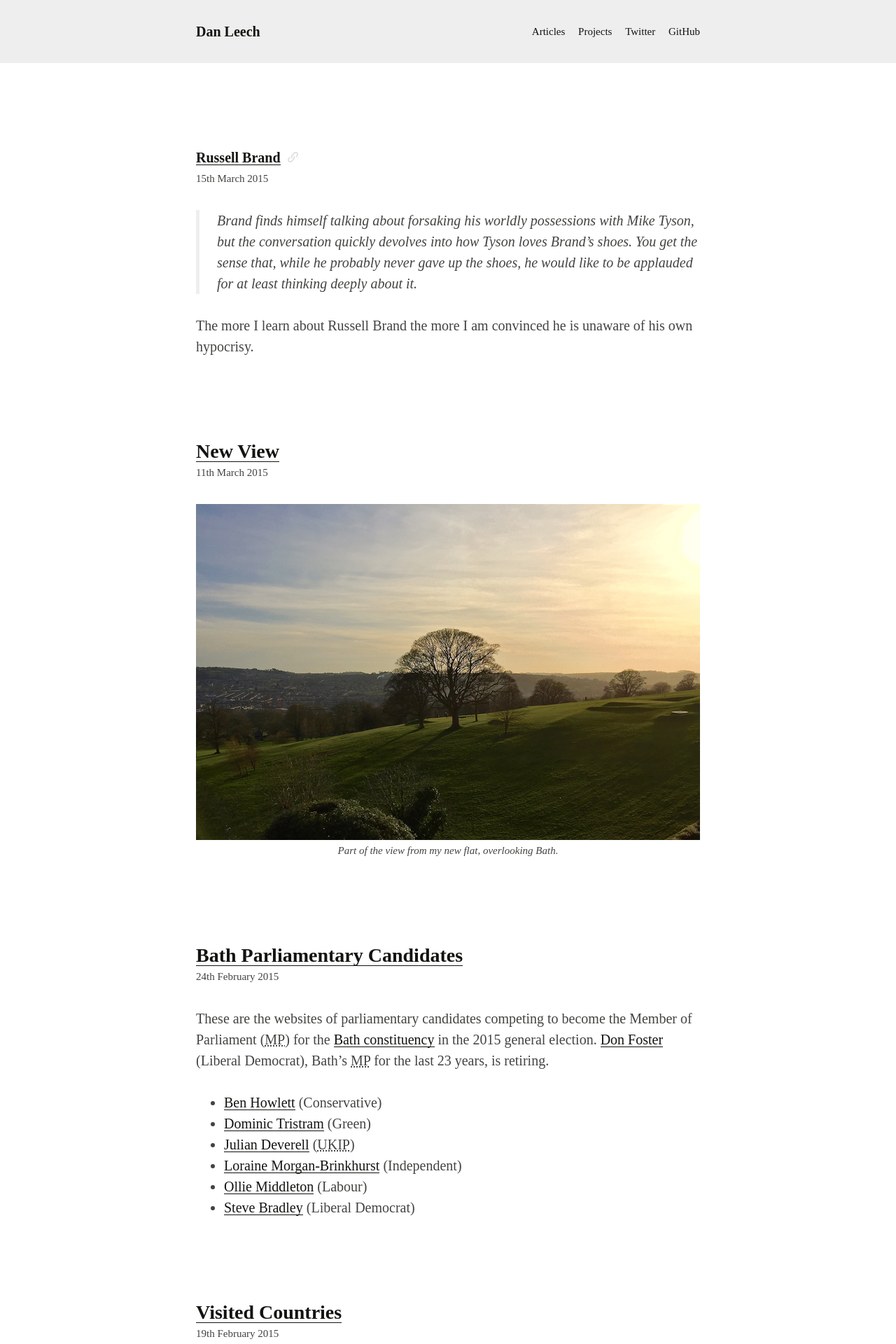
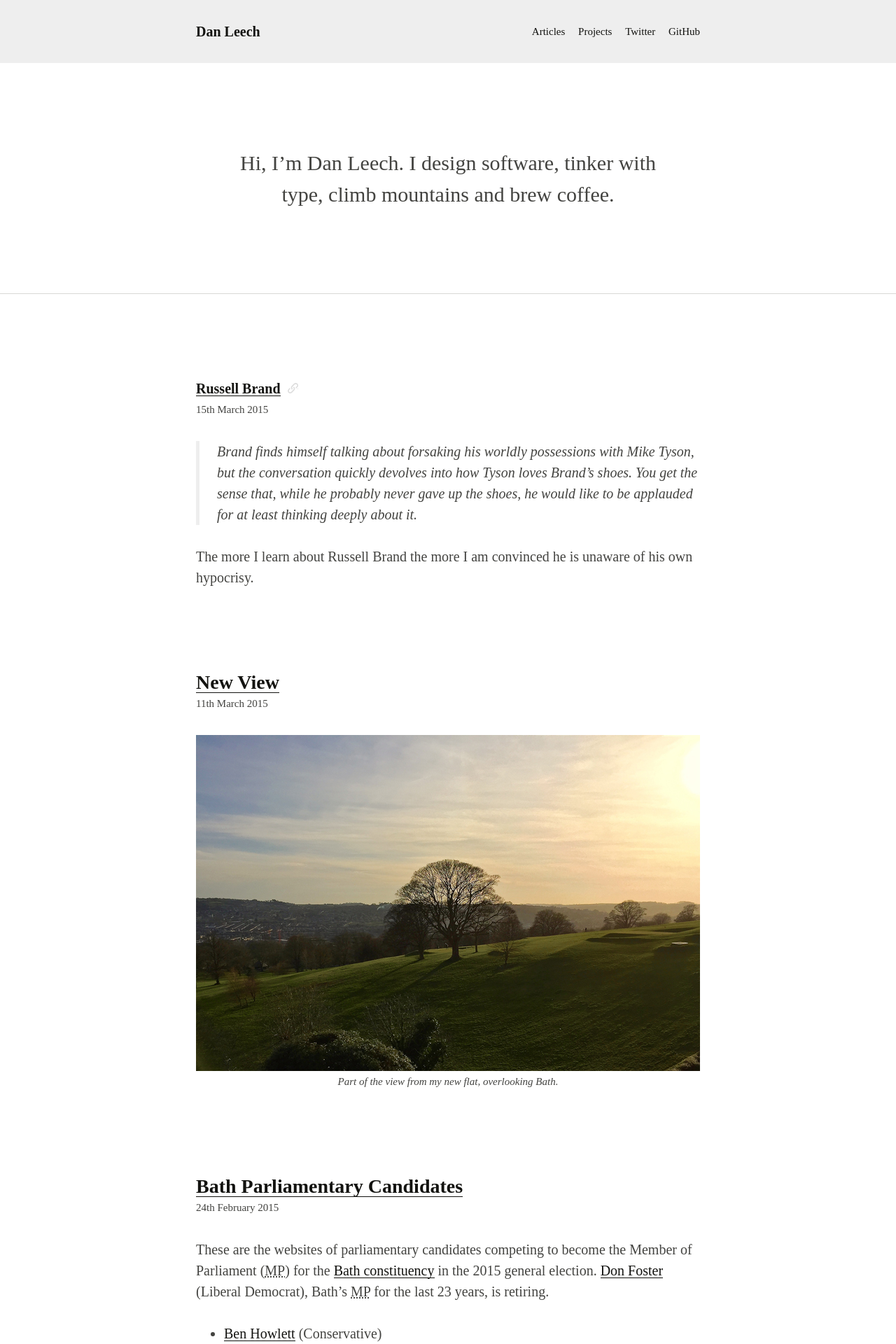
Before and after one commit to danleech/danleech.com, a Jekyll site: the page built from index.md, in a window 1280 px wide. Shown: the top 1920 px of the page at 70% size. Built offline with Jekyll 4.4.1, drawn with Linux system fonts in a browser that asks for light colours; some web fonts are replaced; Markdown is read by kramdown in place of the engine named in the settings.

Commit message:
Added header to homepage

```diff
--- a/_includes/styles.scss
+++ b/_includes/styles.scss
@@ -1,9 +1,10 @@
-$black:     #131310;
-$blue:      #26C6DA;
-$grey:      #EEE;
-$grey-dark: #434340;
-$red:       #F22;
-$white:     #FFF;
+$black:       #131310;
+$blue:        #26C6DA;
+$grey:        #D9D9D6;
+$grey-dark:   #434340;
+$grey-light:  #EEE;
+$red:         #F22;
+$white:       #FFF;
 
 html {
     font-size: 18px;
@@ -56,7 +57,7 @@ blockquote, figure, ol, p, ul {
 
 blockquote {
     padding: 0 0 0 0.75rem;
-    border-left: 0.25rem solid $grey;
+    border-left: 0.25rem solid $grey-light;
     font-style: italic;
     em {
         font-style: normal;
@@ -143,7 +144,7 @@ input[type="text"], textarea {
     width: 100%;
     margin: 0 0 1.5rem;
     border: none;
-    background: $grey;
+    background: $grey-light;
     font-family: inherit;
     font-size: 0.75rem;
     line-height: 0.75rem;
@@ -197,7 +198,7 @@ button, input[type="button"], input[type="submit"], a.btn {
 
 .site-header {
     padding: 1.5rem 0;
-    background: $grey;
+    background: $grey-light;
     color: $black;
     text-align: center;
     a {
@@ -237,6 +238,28 @@ button, input[type="button"], input[type="submit"], a.btn {
     margin: 0 0.375rem;
     @media (min-width: 600px) {
         margin: 0 0 0 0.75rem;
+    }
+}
+
+.introduction {
+    padding: 3rem 0;
+    background-image: linear-gradient(180deg, transparent 0%, transparent 50%, $grey 50%, $grey 100%);
+    background-position: bottom;
+    background-repeat: repeat-x;
+    background-size: 2px 2px;
+    font-size: 1.2rem;
+    text-align: center;
+    p {
+        max-width: 30rem;
+        margin: 0 auto;
+    }
+    @media (-webkit-min-device-pixel-ratio: 2), (min-resolution: 192dpi) {
+        background-size: 1px 1px;
+    }
+    @media (min-width: 600px) {
+        padding: 6rem 0;
+        font-size: 1.5rem;
+        line-height: 2.25rem;
     }
 }
 
--- a/_layouts/home.html
+++ b/_layouts/home.html
@@ -1,4 +1,9 @@
 {% include header.html %}
+    <div class="introduction">
+        <div class="container">
+            <p>Hi, I’m Dan Leech. I design software, tinker with type, climb mountains and brew coffee.</p>
+        </div>
+    </div>
     <div class="container">
         <main class="site-main" role="main">{% for post in site.posts limit:5 %}
             {% if post.linkpost == "true" %}<article class="article--link">
```
